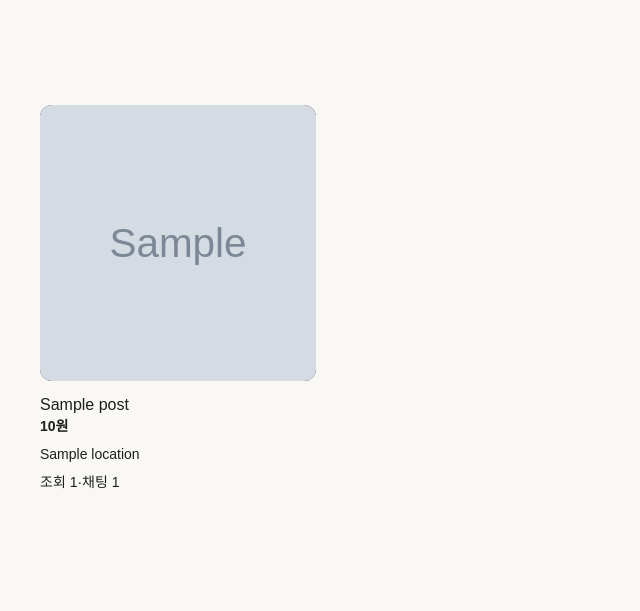
After one commit to ted1117/oreumi_Female4_Danggeun, a Django app: template mycarrotproject/mycarrotapp/templates/mycarrotapp/search.html in a window 1280 px wide. The commit adds this page. Shown: the top 611 px of the page, without its empty margins (0-640 px from the left). Run offline with Django 4.2, Linux system fonts and the light colour scheme; the template is opened without the code that fills it: most values are stand-ins (such as "Sample title", 1, 10 or a date in 2020); grey boxes marked "Sample" are stand-in pictures.

Commit message:
Feat: 게시물관련 추가

```diff
--- /dev/null
+++ b/mycarrotproject/mycarrotapp/static/css/search.css
@@ -0,0 +1,235 @@
+* {
+    font-family: 'Pretendard', sans-serif;
+}
+
+body {
+    background-color: #f9f8f4;
+}
+
+/* 하단박스 */
+
+h4 {
+    font-family: 'Pretendard', sans-serif;
+    font-size: 42px;
+    font-weight: 700;
+    margin-bottom: 80px;
+}
+
+.post-box {
+    display: block;
+    padding: 105px 0 0 0;
+}
+
+
+.container {
+    width: 1200px;
+    margin: auto;
+    display: flex;
+    flex-wrap: wrap;
+
+
+}
+
+.card {
+    width: calc((100% - (3 * 40px)) / 4);
+    display: flex;
+    flex-direction: column;
+    gap: 16px;
+}
+
+.card:hover {
+    transform: scale(1.01);
+    box-shadow: 0px 4px 30px rgba(0, 0, 0, 0.1);
+    background-color: #f5f5f5;
+    transition: transform 0.8s, box-shadow 0.3s, background-color 0.3s;
+}
+
+
+.card-info-box {
+    display: flex;
+    flex-direction: column;
+    height: 160px;
+    color: #1e1e1e;
+    font-family: 'Pretendard', sans-serif;
+}
+
+
+h3 {
+    font-family: 'Pretendard', sans-serif;
+    font-size: 20px;
+    margin-bottom: 8px;
+}
+
+
+
+.card-info-box h3 {
+    font-size: 20px;
+    font-weight: 700;
+}
+
+.card-info-box p {
+    font-size: 14px;
+    margin-bottom: 8px;
+}
+
+.sub-info {
+    color: #7c7c7c;
+    display: flex;
+    gap: 20px;
+    font-size: 15px;
+}
+
+a {
+    text-decoration: none;
+    color: #111;
+}
+
+.card-thumbnail-img {
+    width: 100%;
+    height: 220px;
+    overflow: hidden;
+    position: relative;
+    border-radius: 12px;
+}
+
+.card-thumbnail-img img {
+    width: 100%;
+    height: 100%;
+    object-fit: cover;
+    position: absolute;
+    top: 50%;
+    left: 50%;
+    transform: translate(-50%, -50%);
+    background-color: #7c7c7c;
+}
+
+.floating-button {
+    position: fixed;
+    bottom: 40px;
+    right: 40px;
+    background-color: #ff6f0e;
+    border-radius: 50%;
+    width: 80px;
+    height: 80px;
+    text-align: center;
+    font-weight: 800;
+    text-decoration: none;
+    font-size: 13px;
+    display: flex;
+    align-items: center;
+    justify-content: center;
+}
+
+.floating-button a {
+    color: #fff;
+}
+
+.floating-button:hover {
+    background-color: #ff8534;
+    cursor: pointer;
+}
+
+.search-box {
+    margin-top: 80px;
+}
+
+.trade-info-section {
+    background-color: #f8f9fa;
+    height: 1200px;
+    padding-bottom: 160px;
+
+}
+
+.trade-section {
+    flex-direction: column;
+    align-items: center;
+}
+
+.trade-box {
+    align-items: center;
+    display: contents;
+}
+
+.trade-box a {
+    color: #000;
+}
+
+
+.trade-info-section h1 {
+    margin: 112px 0 80px 0;
+}
+
+.card-container {
+    display: flex;
+    flex-wrap: wrap;
+    justify-content: space-between;
+}
+
+.card-box {
+    flex: 0 0 23%;
+    margin-bottom: 55px;
+}
+
+.card-box:hover {
+    opacity: 0.8;
+}
+
+.card-box a {
+    text-decoration: none;
+}
+
+.card-img {
+    background-color: #292929;
+    height: 276px;
+    width: 100%;
+    border-radius: 12px;
+
+}
+
+.card-img img {
+    object-fit: cover;
+    width: 100%;
+    height: 100%;
+    border-radius: 12px;
+}
+
+.card-info-box {
+    width: 210px;
+    overflow: hidden;
+    margin-top: 16px;
+    display: flex;
+    flex-direction: column;
+    gap: 6px;
+}
+
+.card-info-box h5 {
+    width: 100%;
+}
+
+
+.floating-button {
+    position: fixed;
+    bottom: 40px;
+    right: 40px;
+    background-color: #ff6f0e;
+    border-radius: 50%;
+    width: 80px;
+    height: 80px;
+    text-align: center;
+    font-weight: 800;
+    text-decoration: none;
+    font-size: 13px;
+    display: flex;
+    align-items: center;
+    justify-content: center;
+    color: #fff;
+}
+
+.floating-button a {
+    color: #fff;
+}
+
+.floating-button:hover {
+    background-color: #ff8534;
+    cursor: pointer;
+}
--- /dev/null
+++ b/mycarrotproject/mycarrotapp/templates/mycarrotapp/search.html
@@ -0,0 +1,56 @@
+{% load static %}{% load humanize %}
+
+<!DOCTYPE html>
+<html lang="en">
+
+<head>
+    <meta charset="UTF-8">
+    <link rel="stylesheet" type="text/css" href="{% static 'css/reset.css' %}" />
+    <link rel="stylesheet" type="text/css" href="{% static 'css/global.css' %}" />
+    <link rel="stylesheet" type="text/css" href="{% static 'css/nav_bar.css' %}" />
+    <link rel="stylesheet" type="text/css" href="{% static 'css/search.css' %}" />
+    <link rel="stylesheet" type="text/css" href="{% static 'css/footer.css' %}" />
+    <meta name="viewport" content="width=device-width, initial-scale=1.0">
+    <title>검색결과</title>
+</head>
+
+<body>
+    {% comment %} {% include 'mycarrotapp/nav_bar.html' %} {% endcomment %}
+    <div class="post-box">
+        <div class="container column center">
+            <div class="container column center">
+                <div class="full-box trade-box column">
+                    <div class="flex-box full-box card-container between">
+                        {% for post in posts %}
+
+                        <div class="card-box">
+                            <a href="{% url 'mycarrotapp:trade_post' post.pk %}" class="trade-text-link">
+                                <div class="card-img">
+                                    {% if post.images %}
+                                    <img src="{{ post.images.url }}" alt="{{ post.title }}">
+                                    {% endif %}
+                                </div>
+                                <div class="card-info-box">
+                                    <h5>{{ post.title }}</h5>
+                                    <p class="bold">{{ post.price |intcomma}}원</p>
+                                    <p>{{ post.location }}</p>
+                                    <div class="flex-box">
+                                        <p>조회
+                                            {{ post.view_num }}</p>
+                                        <p>·</p>
+                                        <p>채팅
+                                            {{ post.chat_num }}</p>
+                                    </div>
+                                </div>
+                            </a>
+                        </div>
+                        {% endfor %}
+
+                    </div>
+                </div>
+            </div>
+        </div>
+        {% comment %} {% include 'mycarrotapp/footer.html' %} {% endcomment %}
+</body>
+
+</html>
--- a/mycarrotproject/mycarrotapp/templates/mycarrotapp/write.html
+++ b/mycarrotproject/mycarrotapp/templates/mycarrotapp/write.html
@@ -13,7 +13,7 @@
 </head>
 
 <body>
-    {% comment %} {% include 'dangun_app/nav.html' %} {% endcomment %}
+    {% comment %} {% include 'mycarrotapp/nav.html' %} {% endcomment %}
     <div class="content-box">
         <div class="container">
 
--- a/mycarrotproject/mycarrotapp/urls.py
+++ b/mycarrotproject/mycarrotapp/urls.py
@@ -9,8 +9,11 @@ urlpatterns = [
     path('trade_post/<int:pk>/', views.trade_post, name='trade_post'),
     path('write/', views.write, name='write'),
     path('create_form/', views.create_post, name='create_form'),
+    path('edit/<int:id>/', views.edit, name='edit'),
+    path('location/', views.location, name='location'),
     path("chat/", views.chat, name="chat"),
     path("chat/<str:room_name>/", views.room, name="room"),
     path('login/', views.login, name='login'),
     path('register/', views.register, name='register'),
+    path('search/', views.search, name='search'),
 ]
```
Also changed, not shown: mycarrotproject/mycarrotapp/static/css/location.css (added, +37 -0 lines), mycarrotproject/mycarrotapp/static/js/write.js (added, +9 -0 lines), mycarrotproject/mycarrotapp/templates/mycarrotapp/alert.html (added, +15 -0 lines), mycarrotproject/mycarrotapp/views.py (+51 -1 lines).
